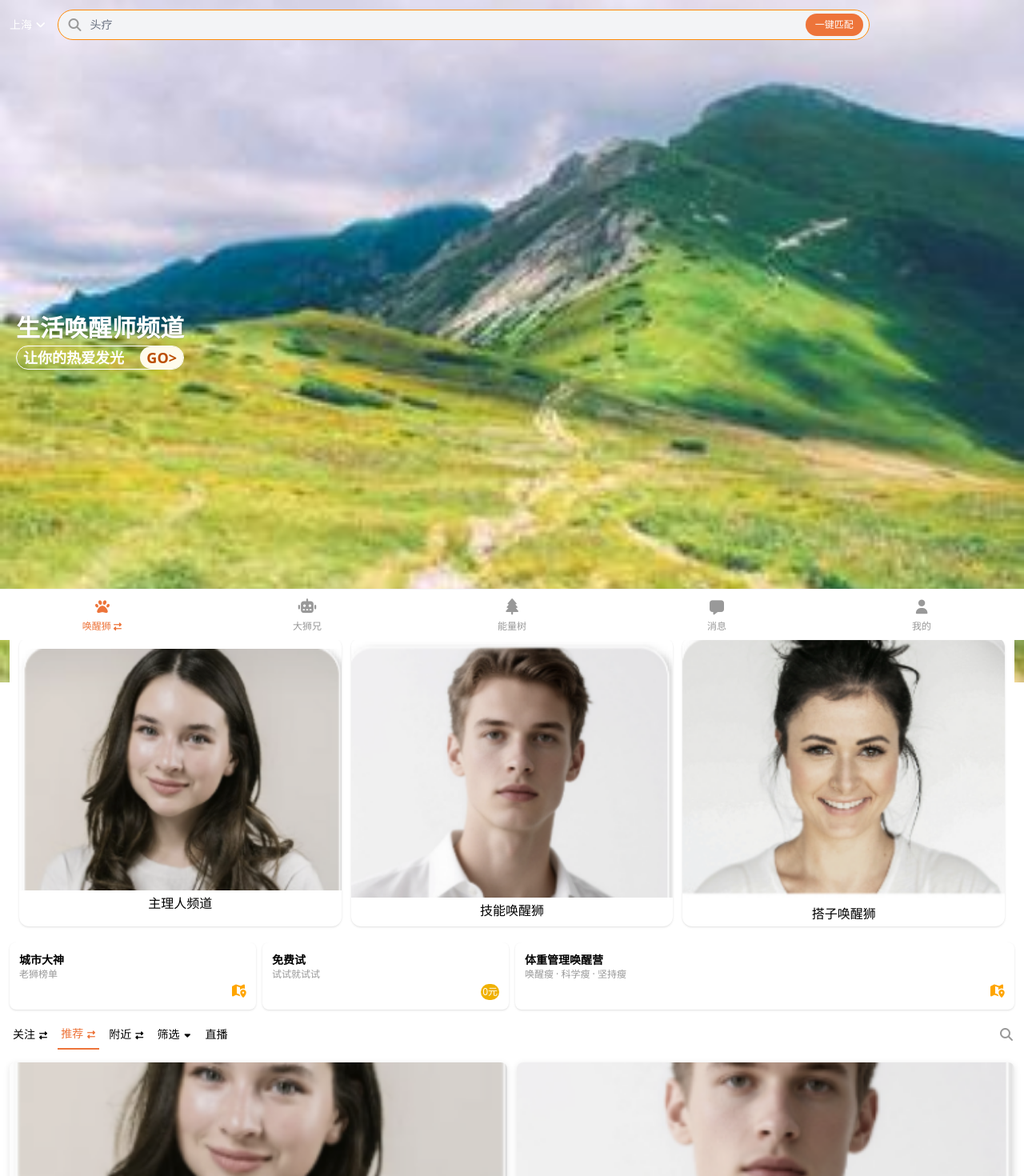
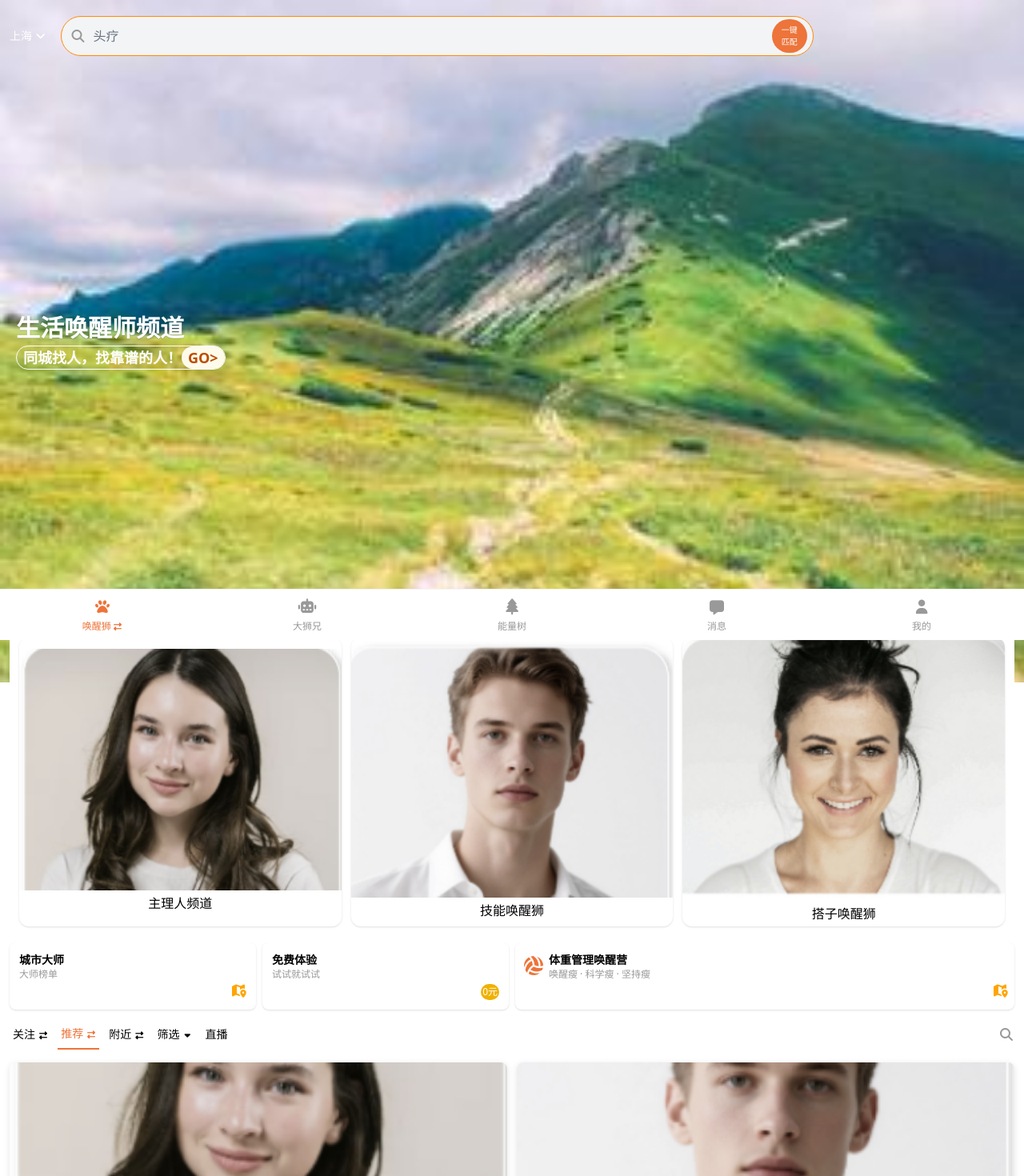
Before and after one commit to RosyDawns/hxs-demo1, a Vue app: page / in a window 1280 px wide. Shown: the top 1470 px of the page at 80% size. Built offline with nearby package versions, Linux system fonts and the light colour scheme; a web font is replaced by a local one.

Commit message:
add(project): 修改首页样式

```diff
--- a/src/views/IndexPage.vue
+++ b/src/views/IndexPage.vue
@@ -2,7 +2,7 @@
   <div class="page" id="page-index">
     <!-- 顶部导航栏 -->
     <header
-      class="fixed w-full top-0 z-50 p-3 flex items-center justify-between transition-all duration-300"
+      class="fixed w-full top-2 z-50 p-3 flex items-center justify-between transition-all duration-300"
       :style="{ backgroundColor: `rgba(255, 255, 255, ${headerOpacity})` }"
     >
       <div
@@ -13,22 +13,23 @@
         <div class="text-sm font-medium">{{ selectedCity || "上海" }}</div>
         <i class="fa fa-angle-down text-sm ml-0.5"></i>
       </div>
-      <div class="relative flex-6 mx-3">
+      <div class="relative flex-4 mx-4">
         <div class="relative">
           <div
-            class="w-full bg-gray-100 rounded-full pl-10 pr-24 py-2 text-sm border border-orange-400 flex items-center cursor-pointer nav-action"
+            class="w-full bg-gray-100 rounded-full pl-10 pr-24 py-3 text-sm border border-orange-400 flex items-center cursor-pointer nav-action"
             @click="$router.push('/search')"
           >
-            <span class="text-gray-500 flex-1">头疗</span>
+            <span class="text-gray-500 flex-1 text-base">头疗</span>
           </div>
           <i
             class="fa fa-search absolute left-3 top-1/2 transform -translate-y-1/2 text-gray pointer-events-none"
           ></i>
           <button
-            class="absolute right-2 top-1/2 transform -translate-y-1/2 bg-primary text-white text-xs py-1.5 px-3 rounded-full nav-action"
+            class="absolute right-2 top-1/2 transform -translate-y-1/2 bg-primary text-white py-1.5 px-3 rounded-full nav-action"
+            style="font-size: 10px"
             @click="$router.push('/ai-assistant')"
           >
-            一键匹配
+            一键<br />匹配
           </button>
         </div>
       </div>
@@ -161,7 +162,7 @@
             $router.push({ path: '/teacher-list', query: { top: 'city' } })
           "
         >
-          让你的热爱发光
+          同城找人，找靠谱的人！
           <span class="bg-amber-50 text-amber-700 rounded-full px-2">GO></span>
         </p>
       </div>
@@ -220,8 +221,8 @@
           class="bg-white rounded-lg p-3 shadow nav-action cursor-pointer"
           @click="$router.push('/ranking')"
         >
-          <div class="font-bold text-sm text-black">城市大神</div>
-          <div class="font-medium text-xs text-gray">老狮榜单</div>
+          <div class="font-bold text-sm text-black">城市大师</div>
+          <div class="font-medium text-xs text-gray">大师榜单</div>
           <div class="flex justify-end mt-1" style="color: orange">
             <i class="fa-solid fa-map-location-dot"></i>
           </div>
@@ -230,7 +231,7 @@
           class="bg-white rounded-lg p-3 shadow nav-action cursor-pointer"
           @click="$router.push('/camp-register')"
         >
-          <div class="font-bold text-sm text-black">免费试</div>
+          <div class="font-bold text-sm text-black">免费体验</div>
           <div class="font-medium text-xs text-gray">试试就试试</div>
           <div class="flex justify-end mt-1">
             <div class="bg-yellow-500 text-white text-xs p-0.5 rounded-full">
@@ -239,13 +240,21 @@
           </div>
         </div>
         <div
-          class="bg-white rounded-lg p-3 shadow relative nav-action cursor-pointer col-span-2"
+          class="bg-white rounded-lg py-3 px-2 shadow relative nav-action cursor-pointer col-span-2"
           @click="$router.push('/weight-management-camp')"
         >
-          <div class="font-bold text-sm text-black">体重管理唤醒营</div>
-          <div class="font-medium text-xs text-gray">
-            唤醒瘦 · 科学瘦 · 坚持瘦
+          <div class="flex items-center">
+            <div class="text-primary mr-1">
+              <i class="fa-solid fa-volleyball text-2xl"></i>
+            </div>
+            <div class="flex-1">
+              <div class="font-bold text-sm text-black">体重管理唤醒营</div>
+              <div class="font-medium text-xs text-gray">
+                唤醒瘦 · 科学瘦 · 坚持瘦
+              </div>
+            </div>
           </div>
+
           <div class="flex justify-end mt-1" style="color: orange">
             <i class="fa-solid fa-map-location-dot"></i>
           </div>
```
